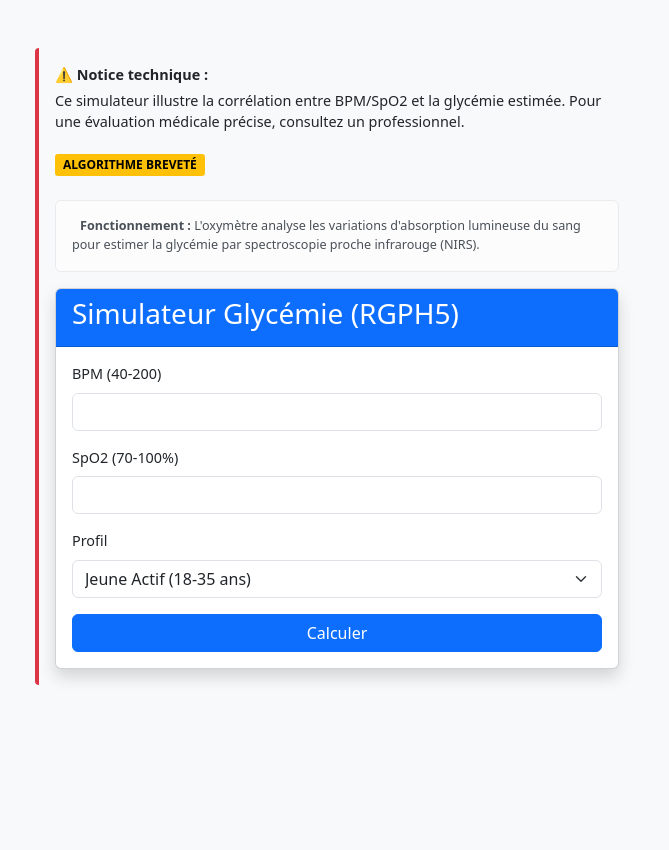
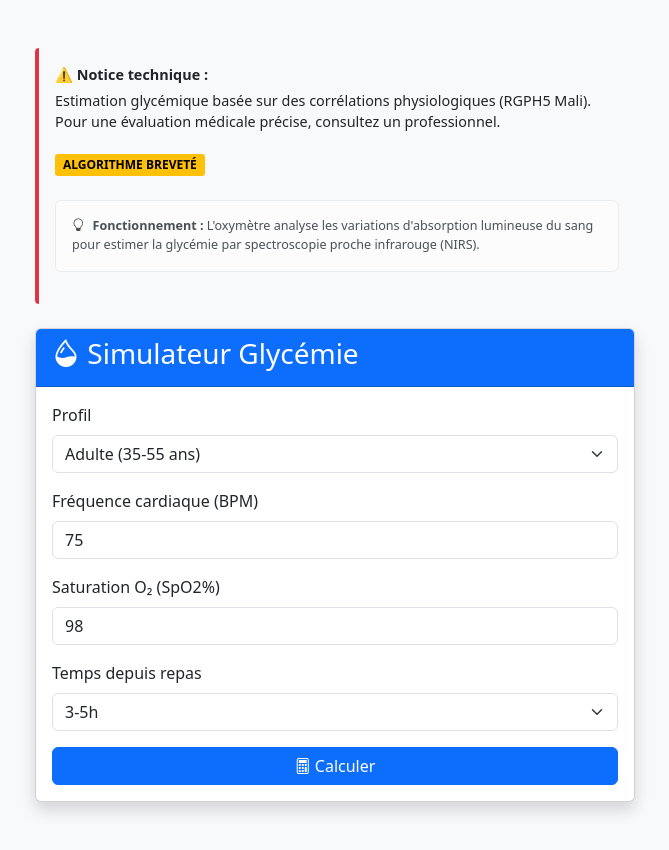
Before and after one commit to DonLansky/simulateur-glycemie, a plain HTML site: page index.html in a window 1280 px wide. Shown: the whole page, without its empty margins (305-974 px from the left). Before the commit the page ends 800 px from the top, so only its background shows below. Drawn offline with nearby package versions, Linux system fonts and the light colour scheme.

Commit message:
ndex.html

```diff
--- a/index.html
+++ b/index.html
@@ -1,78 +1,95 @@
+
 <!DOCTYPE html>
 <html lang="fr">
 <head>
     <meta charset="UTF-8">
     <meta name="viewport" content="width=device-width, initial-scale=1.0">
-    <title>Simulateur Glycémie </title>
+    <title>Simulateur Glycémie - Mali</title>
     <link href="https://cdn.jsdelivr.net/npm/bootstrap@5.3.0/dist/css/bootstrap.min.css" rel="stylesheet">
     <link rel="stylesheet" href="style.css">
 </head>
 <body class="bg-light">
     <div class="container py-5">
-        <!-- En-tête scientifique -->
         <div class="disclaimer p-3 mb-4">
             <p class="mb-1"><strong>⚠️ Notice technique :</strong></p>
-            <p>Ce simulateur illustre la corrélation entre BPM/SpO2 et la glycémie estimée. Pour une évaluation médicale précise, consultez un professionnel.</p>
+            <p>Estimation glycémique basée sur des corrélations physiologiques (RGPH5 Mali).
+            Pour une évaluation médicale précise, consultez un professionnel.</p>
             <span class="patent-badge">ALGORITHME BREVETÉ</span>
-         <div class="alert alert-light mt-4 small">
+            <div class="alert alert-light mt-4 small">
                     <i class="bi bi-lightbulb me-2"></i><strong>Fonctionnement :</strong>
                     L'oxymètre analyse les variations d'absorption lumineuse du sang pour estimer
                     la glycémie par spectroscopie proche infrarouge (NIRS).
                 </div>
+        </div>
 
-        <!-- Formulaire -->
         <div class="card shadow">
             <div class="card-header bg-primary text-white">
-                <h3>Simulateur Glycémie (RGPH5)</h3>
+                <h3><i class="bi bi-droplet-half"></i> Simulateur Glycémie</h3>
             </div>
             <div class="card-body">
                 <form id="glycemieForm">
                     <div class="mb-3">
-                        <label class="form-label">BPM (40-200)</label>
-                        <input type="number" class="form-control" id="bpm" required min="40" max="200">
-                    </div>
-                    <div class="mb-3">
-                        <label class="form-label">SpO2 (70-100%)</label>
-                        <input type="number" class="form-control" id="spo2" required min="70" max="100">
-                    </div>
-                    <div class="mb-3">
                         <label class="form-label">Profil</label>
-                        <select class="form-select" id="profil">
+                        <select class="form-select" id="profil" required>
                             <option value="jeune_actif">Jeune Actif (18-35 ans)</option>
-                            <option value="adulte">Adulte (35-55 ans)</option>
+                            <option value="adulte" selected>Adulte (35-55 ans)</option>
                             <option value="senior">Senior (55+ ans)</option>
                         </select>
                     </div>
-                    <button type="submit" class="btn btn-primary w-100">Calculer</button>
+                    <div class="mb-3">
+                        <label class="form-label">Fréquence cardiaque (BPM)</label>
+                        <input type="number" class="form-control" id="bpm" required min="40" max="200" value="75">
+                    </div>
+                    <div class="mb-3">
+                        <label class="form-label">Saturation O₂ (SpO2%)</label>
+                        <input type="number" class="form-control" id="spo2" required min="70" max="100" value="98">
+                    </div>
+                    <div class="mb-3">
+                        <label class="form-label">Temps depuis repas</label>
+                        <select class="form-select" id="jeune">
+                            <option value="0.5">Moins de 1h</option>
+                            <option value="2">1-3h</option>
+                            <option value="4" selected>3-5h</option>
+                            <option value="6">5-8h</option>
+                            <option value="8">+8h (à jeun)</option>
+                        </select>
+                    </div>
+                    <button type="submit" class="btn btn-primary w-100">
+                        <i class="bi bi-calculator"></i> Calculer
+                    </button>
                 </form>
             </div>
         </div>
 
-        <!-- Résultats (masqué par défaut) -->
         <div id="resultContainer" class="mt-4 d-none">
             <div class="card shadow">
                 <div class="card-header bg-success text-white">
-                    <h3>Résultat</h3>
+                    <h3><i class="bi bi-clipboard2-pulse"></i> Résultat</h3>
                 </div>
                 <div class="card-body">
-                    <p class="h4">Glycémie estimée : <strong id="resultValue">0.0</strong> mmol/L</p>
+                    <p class="h4">Glycémie estimée :
+                        <strong id="resultValue">0.0</strong>
+                        <span id="unitDisplay">mmol/L</span>
+                    </p>
+                    <p class="unit-toggle" onclick="toggleUnits()">
+                        <small>Afficher en <span id="toggleUnitText">mg/dL</span></small>
+                    </p>
                     <p>Profil utilisé : <span id="profilUsed"></span></p>
                     <div id="interpretation" class="mt-3"></div>
-                    <button onclick="resetForm()" class="btn btn-secondary mt-3">Nouveau calcul</button>
+                    <button onclick="resetForm()" class="btn btn-secondary mt-3">
+                        <i class="bi bi-arrow-repeat"></i> Nouveau calcul
+                    </button>
                 </div>
             </div>
-            <div class="alert alert-warning mt-3">
-                <small><strong>Précision :</strong> Marge d'erreur ±30%. Données typologique et demographique selon les pays basées sur le RGPH5 .</small>
-                <small class="text-muted d-block mt-2">
-                    <strong>Disclaimer :</strong> Ce simulateur utilise un algorithme basé sur des corrélations statistiques.
-                    Les résultats ne constituent pas un diagnostic médical.
-                    Consultez toujours un professionnel de santé.
-                </small>
+            <div class="alert alert-warning mt-3 small">
+                <i class="bi bi-exclamation-triangle"></i> <strong>Précision :</strong> Marge d'erreur ±25%.
+                Ne remplace pas un diagnostic médical.
             </div>
         </div>
     </div>
 
     <script src="script.js"></script>
     <script src="https://cdn.jsdelivr.net/npm/bootstrap@5.3.0/dist/js/bootstrap.bundle.min.js"></script>
+    <link rel="stylesheet" href="https://cdn.jsdelivr.net/npm/bootstrap-icons@1.10.0/font/bootstrap-icons.css">
 </body>
 </html>
```
